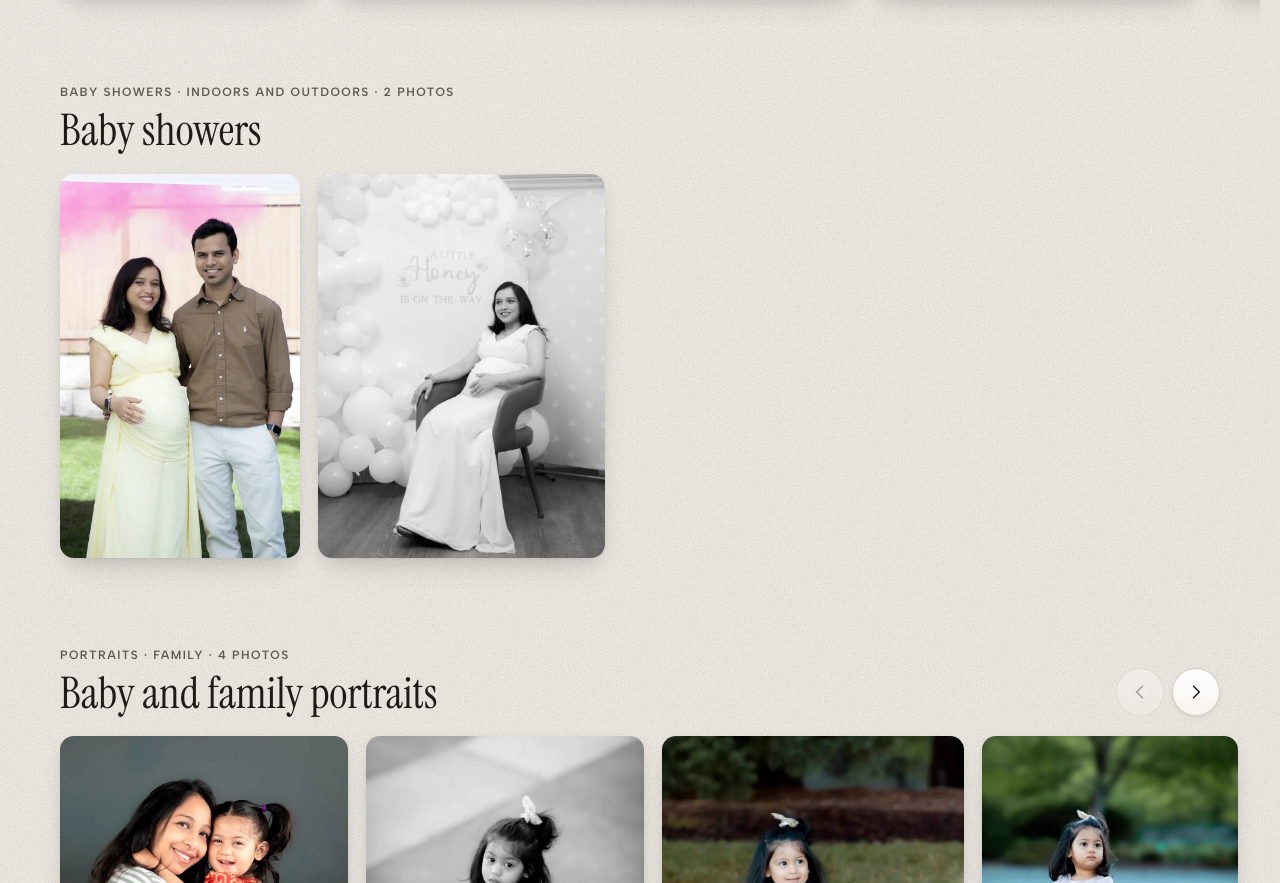
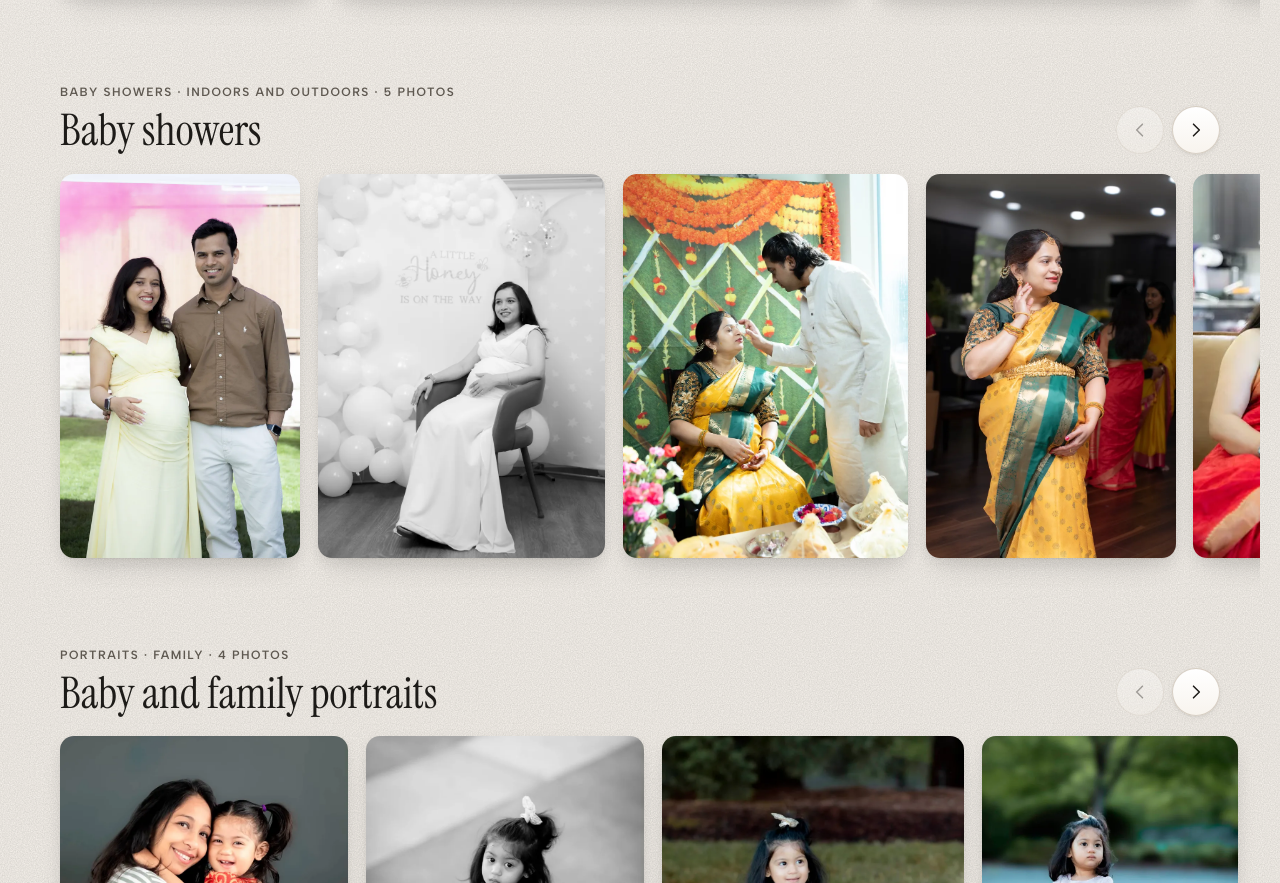
Before and after one commit to Ashim986/ad-photography-website, a plain HTML site: page site/gallery/index.html in a window 1280 px wide. Shown: the part 1473-2356 px from the top of the page. Drawn offline with Linux system fonts and the light colour scheme.

Commit message:
Gallery: Baby showers row up to 5 with traditional wear shots
Co-Authored-By: Claude Opus 5.5 <noreply@anthropic.com>

```diff
--- a/site/gallery/index.html
+++ b/site/gallery/index.html
@@ -115,7 +115,7 @@
       <section class="event-row" id="baby-showers" data-category="baby-showers" aria-labelledby="baby-showers-title">
         <div class="event-head">
           <div>
-            <p class="event-meta">Baby showers · Indoors and outdoors · 2 photos</p>
+            <p class="event-meta">Baby showers · Indoors and outdoors · 5 photos</p>
             <h2 class="event-title" id="baby-showers-title">Baby showers</h2>
           </div>
           <div class="row-controls" hidden>
@@ -126,6 +126,9 @@
         <ul class="row-track" tabindex="0" aria-label="Baby showers photos, scroll sideways for more">
           <li class="tile"><button class="photo-frame" type="button" data-src="/images/baby-shower-couple-garden-1600.webp" data-srcset="/images/baby-shower-couple-garden-800.webp 800w, /images/baby-shower-couple-garden-1600.webp 1600w" data-label="Baby showers" aria-label="Open larger: Parents-to-be outdoors with soft pink smoke behind them"><img src="/images/baby-shower-couple-garden-800.webp" srcset="/images/baby-shower-couple-garden-800.webp 800w, /images/baby-shower-couple-garden-1600.webp 1600w" sizes="(min-width: 761px) 262px, 212px" width="800" height="1282" alt="Parents-to-be outdoors with soft pink smoke behind them" loading="lazy" decoding="async"></button></li>
           <li class="tile"><button class="photo-frame" type="button" data-src="/images/baby-shower-bw-chair-1869.webp" data-srcset="/images/baby-shower-bw-chair-800.webp 800w, /images/baby-shower-bw-chair-1600.webp 1600w, /images/baby-shower-bw-chair-1869.webp 1869w" data-label="Baby showers" aria-label="Open larger: Black and white portrait of a mother-to-be in front of a balloon backdrop"><img src="/images/baby-shower-bw-chair-800.webp" srcset="/images/baby-shower-bw-chair-800.webp 800w, /images/baby-shower-bw-chair-1600.webp 1600w, /images/baby-shower-bw-chair-1869.webp 1869w" sizes="(min-width: 761px) 314px, 254px" width="800" height="1070" alt="Black and white portrait of a mother-to-be in front of a balloon backdrop" loading="lazy" decoding="async"></button></li>
+          <li class="tile"><button class="photo-frame" type="button" data-src="/images/baby-shower-blessing-saree-1861.webp" data-srcset="/images/baby-shower-blessing-saree-800.webp 800w, /images/baby-shower-blessing-saree-1600.webp 1600w, /images/baby-shower-blessing-saree-1861.webp 1861w" data-label="Baby showers" aria-label="Open larger: Husband blessing the mother-to-be in a yellow silk saree before a marigold backdrop"><img src="/images/baby-shower-blessing-saree-800.webp" srcset="/images/baby-shower-blessing-saree-800.webp 800w, /images/baby-shower-blessing-saree-1600.webp 1600w, /images/baby-shower-blessing-saree-1861.webp 1861w" sizes="(min-width: 761px) 313px, 253px" width="800" height="1075" alt="Husband blessing the mother-to-be in a yellow silk saree before a marigold backdrop" loading="lazy" decoding="async"></button></li>
+          <li class="tile"><button class="photo-frame" type="button" data-src="/images/baby-shower-silk-saree-1600.webp" data-srcset="/images/baby-shower-silk-saree-800.webp 800w, /images/baby-shower-silk-saree-1600.webp 1600w" data-label="Baby showers" aria-label="Open larger: Mother-to-be in a yellow and green silk saree with a hand on her bump"><img src="/images/baby-shower-silk-saree-800.webp" srcset="/images/baby-shower-silk-saree-800.webp 800w, /images/baby-shower-silk-saree-1600.webp 1600w" sizes="(min-width: 761px) 273px, 221px" width="800" height="1232" alt="Mother-to-be in a yellow and green silk saree with a hand on her bump" loading="lazy" decoding="async"></button></li>
+          <li class="tile"><button class="photo-frame" type="button" data-src="/images/baby-shower-friends-sofa-2500.webp" data-srcset="/images/baby-shower-friends-sofa-800.webp 800w, /images/baby-shower-friends-sofa-1600.webp 1600w, /images/baby-shower-friends-sofa-2500.webp 2500w" data-label="Baby showers" aria-label="Open larger: Mother-to-be laughing with two friends in sarees on a sofa"><img src="/images/baby-shower-friends-sofa-800.webp" srcset="/images/baby-shower-friends-sofa-800.webp 800w, /images/baby-shower-friends-sofa-1600.webp 1600w, /images/baby-shower-friends-sofa-2500.webp 2500w" sizes="(min-width: 761px) 610px, 494px" width="800" height="551" alt="Mother-to-be laughing with two friends in sarees on a sofa" loading="lazy" decoding="async"></button></li>
         </ul>
       </section>
 
```
Also changed, not shown: site/images/baby-shower-blessing-saree-1600.webp (added), site/images/baby-shower-blessing-saree-1861.webp (added), site/images/baby-shower-blessing-saree-800.webp (added), site/images/baby-shower-friends-sofa-1600.webp (added), site/images/baby-shower-friends-sofa-2500.webp (added), site/images/baby-shower-friends-sofa-800.webp (added), site/images/baby-shower-silk-saree-1600.webp (added), site/images/baby-shower-silk-saree-800.webp (added).
